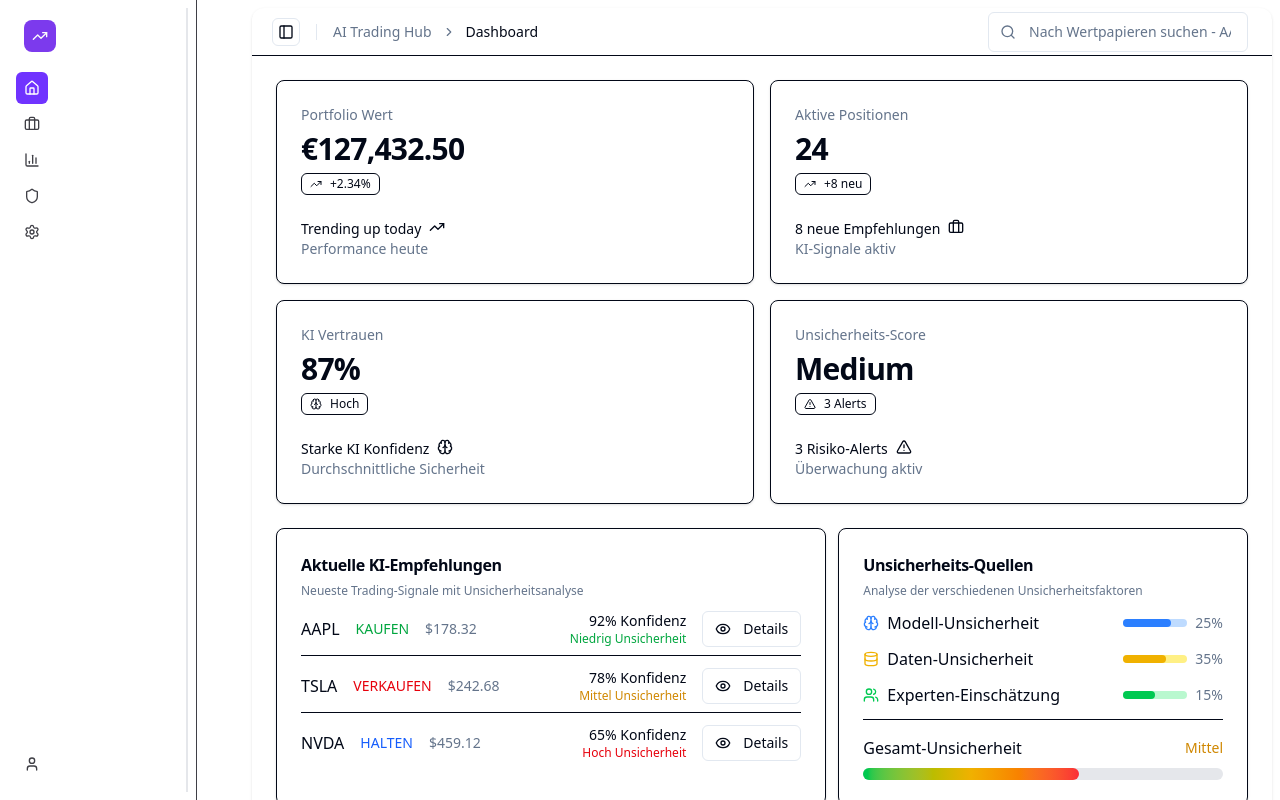
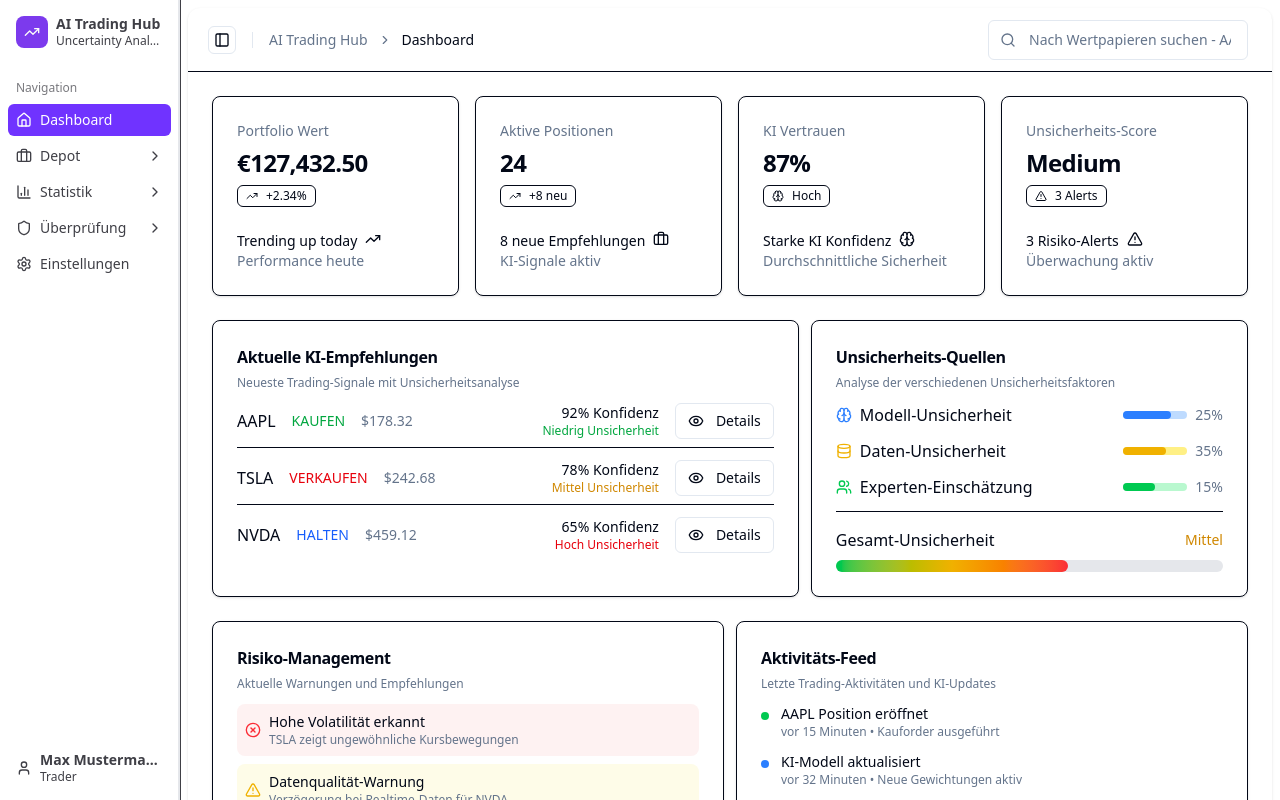
Before and after one commit to Sascha001/test, a Next.js app: page / in a window 1280 px wide. Shown: the top 800 px of the page. Built offline with nearby package versions, Linux system fonts and the light colour scheme.

Commit message:
Revert "Complete sidebar system overhaul - fix all width and collapse issues"
This reverts commit b6c52fb8a7bd08e31321948082462de26de21c7e.

```diff
--- a/src/app/layout.tsx
+++ b/src/app/layout.tsx
@@ -46,6 +46,13 @@ export default function RootLayout({
       >
         <SidebarProvider
           defaultOpen={true}
+          style={
+            {
+              "--sidebar-width": "180px",
+              "--sidebar-width-icon": "48px",
+              "--header-height": "3rem",
+            } as React.CSSProperties
+          }
         >
           <AppSidebar variant="inset" />
           <SidebarInset>
--- a/src/components/ui/sidebar.tsx
+++ b/src/components/ui/sidebar.tsx
@@ -11,9 +11,9 @@ import { Button } from "@/components/ui/button"
 
 export const SIDEBAR_COOKIE_NAME = "sidebar:state"
 export const SIDEBAR_COOKIE_MAX_AGE = 60 * 60 * 24 * 7
-export const SIDEBAR_WIDTH = "180px"
+export const SIDEBAR_WIDTH = "11.25rem"
 export const SIDEBAR_WIDTH_MOBILE = "18rem"
-export const SIDEBAR_WIDTH_ICON = "48px"
+export const SIDEBAR_WIDTH_ICON = "3rem"
 export const SIDEBAR_KEYBOARD_SHORTCUT = "b"
 
 type SidebarContext = {
@@ -201,7 +201,7 @@ const Sidebar = React.forwardRef<
         ref={ref}
         className="group peer hidden md:block text-sidebar-foreground"
         data-state={state}
-        data-collapsible={collapsible}
+        data-collapsible={state === "collapsed" ? collapsible : ""}
         data-variant={variant}
         data-side={side}
       >
@@ -221,10 +221,10 @@ const Sidebar = React.forwardRef<
             side === "left"
               ? "left-0 group-data-[collapsible=offcanvas]:left-[calc(var(--sidebar-width)*-1)]"
               : "right-0 group-data-[collapsible=offcanvas]:right-[calc(var(--sidebar-width)*-1)]",
-            "group-data-[collapsible=icon]:w-[--sidebar-width-icon] group-data-[side=left]:border-r group-data-[side=right]:border-l",
+            "group-data-[state=collapsed]:w-[--sidebar-width-icon] group-data-[side=left]:border-r group-data-[side=right]:border-l",
             variant === "floating"
               ? "p-2 group-data-[side=left]:border-r-0 group-data-[side=right]:border-l-0"
-              : "group-data-[collapsible=icon]:p-2",
+              : "group-data-[state=collapsed]:p-2",
             variant === "inset" && "bg-sidebar"
           )}
         >
```
